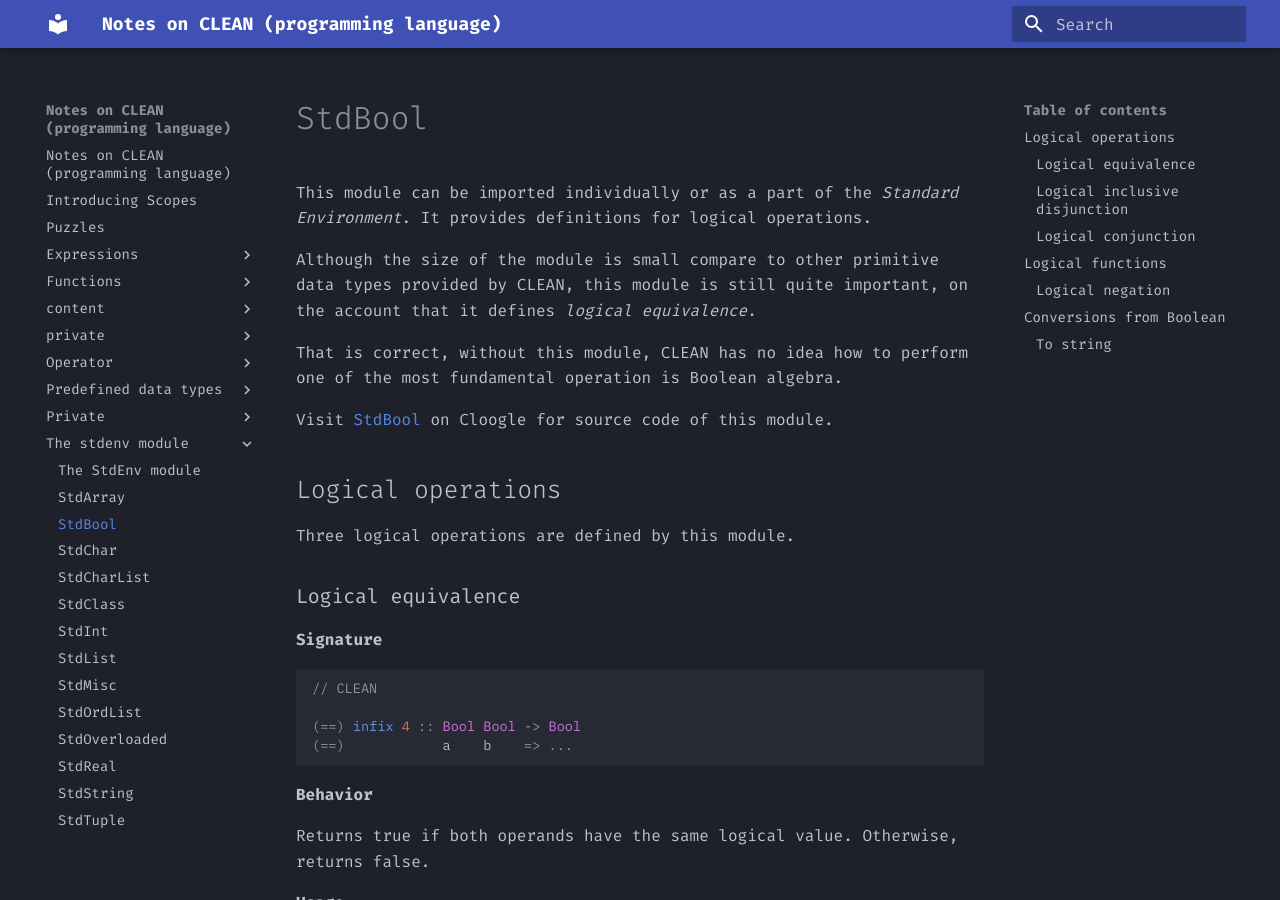
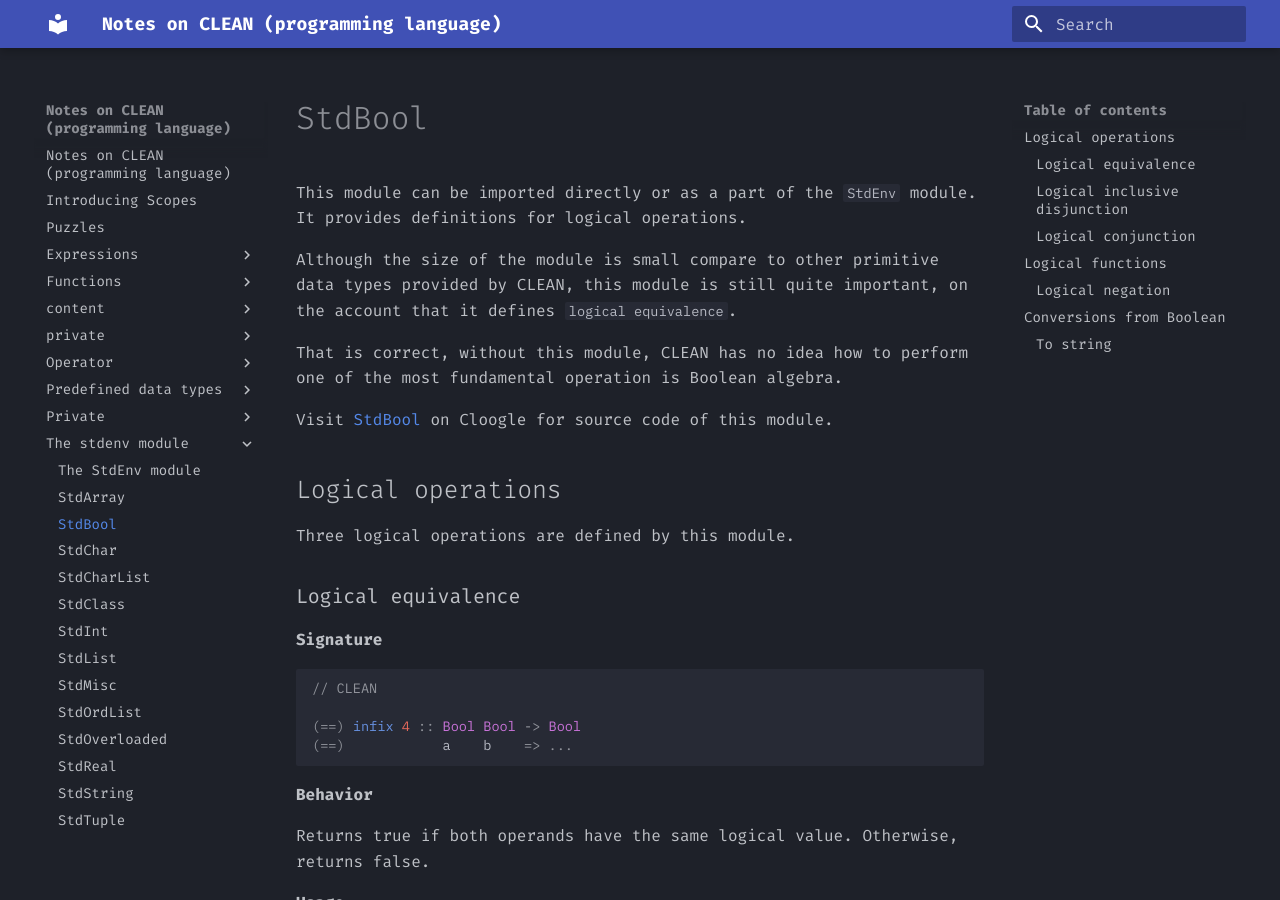
Before and after one commit to Eurydia/notes-on-clean-programming-language, an MkDocs documentation site: the page built from docs/the-stdenv-module/stdbool.md, in a window 1280 px wide and 900 px high. Built offline with MkDocs 1.6.1 and Material for MkDocs 9.7.7, drawn with Linux system fonts in a browser that asks for light colours; some of the changed text lies outside the part shown.

Commit message:
Update stdbool.md

```diff
--- a/docs/the-stdenv-module/stdbool.md
+++ b/docs/the-stdenv-module/stdbool.md
@@ -4,10 +4,10 @@ Date of last full revision: 16/DEC/2023
 
 # StdBool
 
-This module can be imported individually or as a part of the _Standard Environment_.
+This module can be imported directly or as a part of the `StdEnv` module.
 It provides definitions for logical operations.
 
-Although the size of the module is small compare to other primitive data types provided by CLEAN, this module is still quite important, on the account that it defines _logical equivalence_.
+Although the size of the module is small compare to other primitive data types provided by CLEAN, this module is still quite important, on the account that it defines `logical equivalence`.
 
 That is correct, without this module, CLEAN has no idea how to perform one of the most fundamental operation is Boolean algebra.
 
@@ -117,7 +117,7 @@ not    a    => ...
 
 **Behavior**
 
-Negates the logical value of _a_.
+Negates the logical value of `a`.
 
 **Usage**
 
```
Also changed, not shown: other parts of docs/the-stdenv-module/stdbool.md (+2 -2 lines).
